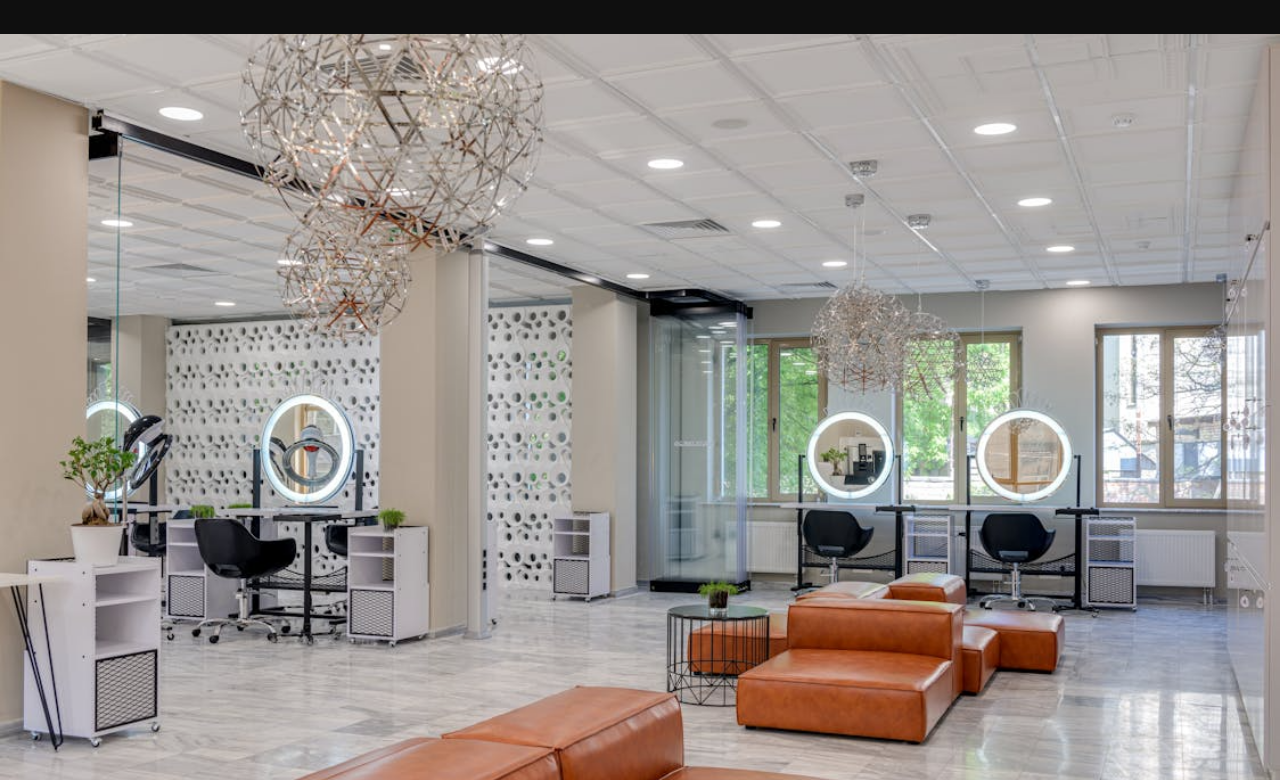
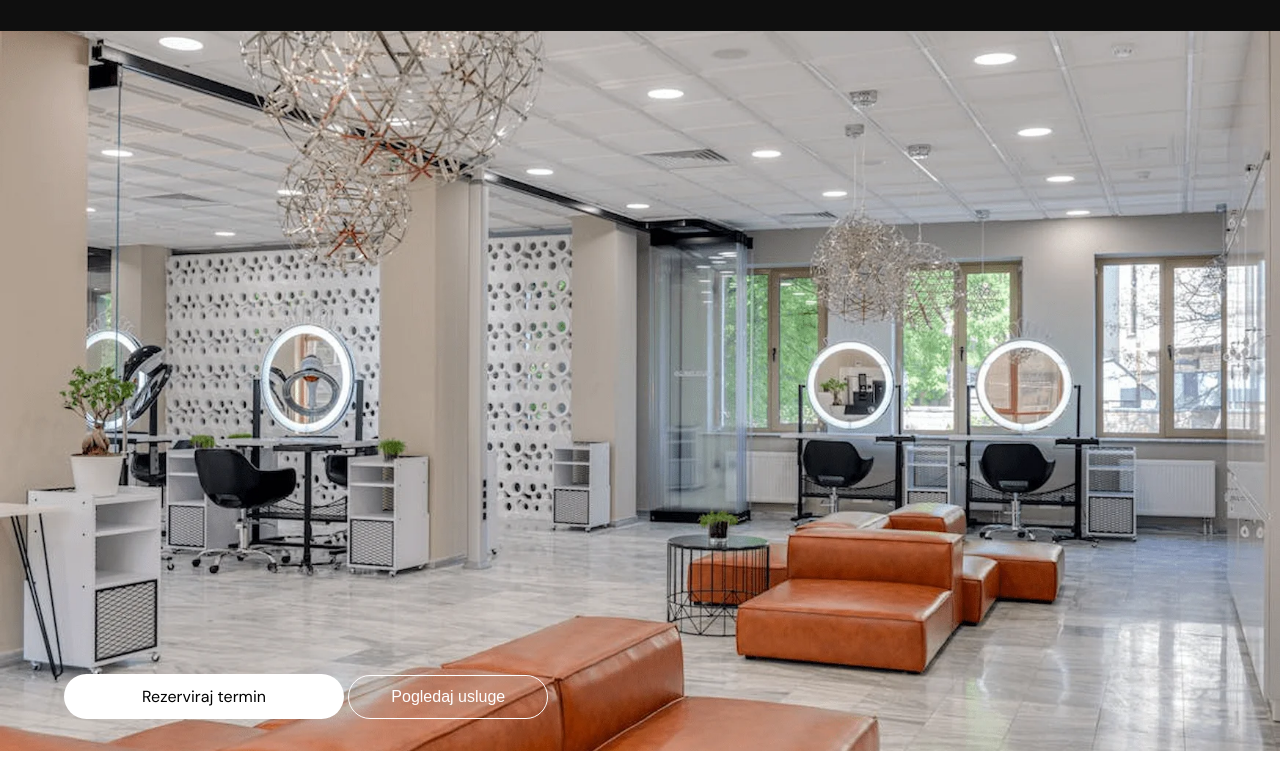
Before and after one commit to dariojularic/hair_salon, a plain HTML site: page index.html in a window 1280 px wide. Shown: the part 332-1112 px from the top of the page. Drawn offline with nearby package versions, Linux system fonts and the light colour scheme.

Commit message:
Refactor code

```diff
--- a/index.html
+++ b/index.html
@@ -283,7 +283,6 @@
           >
             KONTAKT
           </li>
-
         </ul>
       </nav>
     </section>
@@ -298,7 +297,20 @@
       </div>
 
       <div class="hero--img--container">
-        <img class="hero-image" src="/images/hero.png" alt="" />
+        <img
+          class="hero-image"
+          src="/images/hero-small.webp"
+          srcset="/images/hero-small.webp 600w, /images/hero-big.webp 1200w"
+          alt="Salon Interior"
+        />
+
+        <!-- <img
+          class="hero-image"
+          src="/images/hero-small.webp"
+          srcset="/images/hero-small.webp 600w, /images/hero-big.webp 1200w"
+          sizes="(max-width: 600px) 100vw, 1200px"
+          alt="Salon Interior"
+        /> -->
         <div class="img-buttons-container">
           <a
             class="white-cta-btn"
--- a/style.css
+++ b/style.css
@@ -50,7 +50,7 @@ button {
 
 .custom-select {
   /* background: #1a1a1a; */
-  /* border: 1px solid #444; */
+  border: 1px solid #444;
   padding: 8px 12px;
   border-radius: 8px;
   cursor: pointer;
@@ -223,7 +223,7 @@ nav {
   position: relative;
 }
 
-.hero-image {
+/* .hero-image {
   width: 100vw;
   position: relative;
   left: 50%;
@@ -231,6 +231,19 @@ nav {
   margin-left: -50vw;
   margin-right: -50vw;
   bottom: -5px;
+} */
+
+.hero-image {
+  display: block; /* Removes bottom whitespace gaps */
+  width: 100vw;
+  height: auto;
+  aspect-ratio: 16 / 9; /* Adjust this to match your image's actual shape */
+  object-fit: cover;
+
+  /* Keep your centering hack if the parent container is constrained */
+  position: relative;
+  left: 50%;
+  transform: translateX(-50%);
 }
 
 .img-buttons-container {
```
Also changed, not shown: images/hero-big.webp (added), images/hero-small.webp (added).
